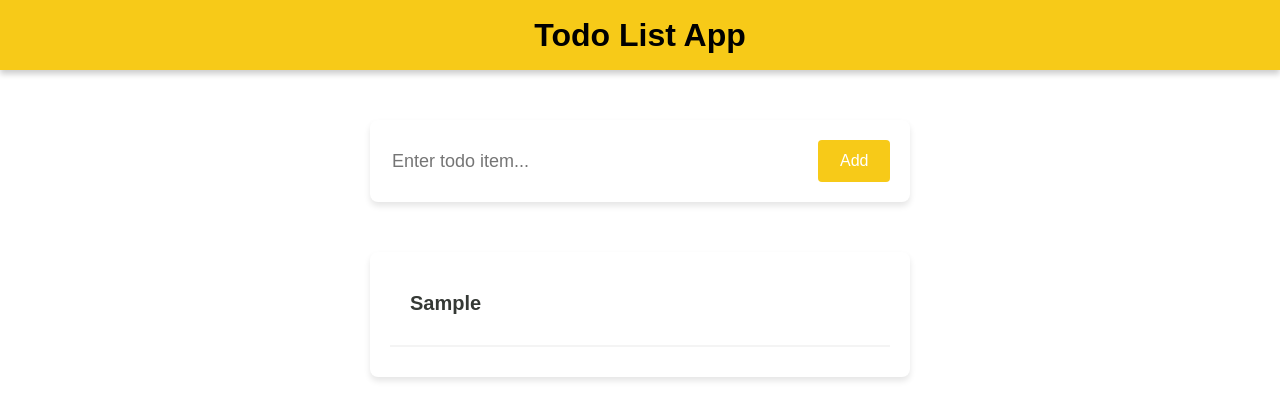
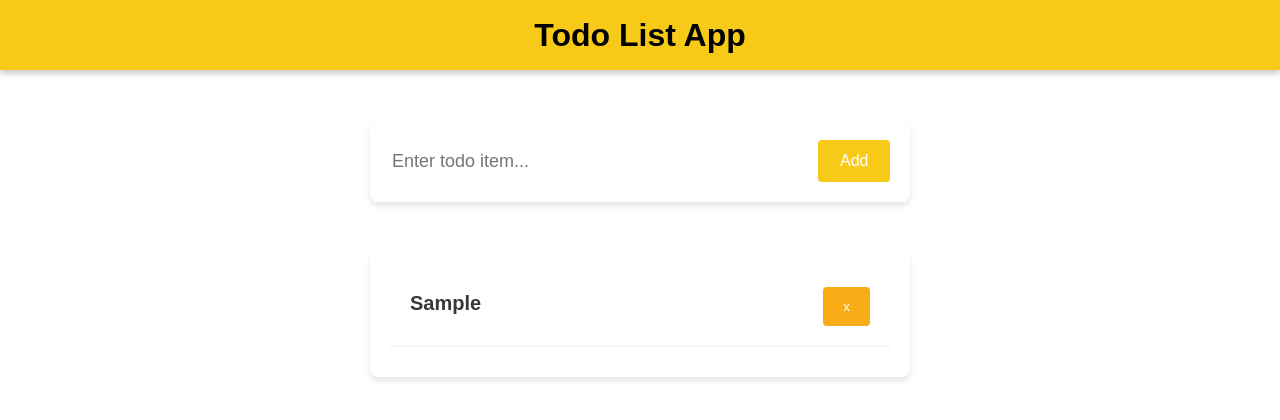
Before and after one commit to kshyxxz/webDevelopment, a React (Vite) app in the folder todoApp/todo-list-app/: page / in a window 1280 px wide. Both pictures are taken after typing "Sample" into the empty fields and a click on the button "Add". Shown: the top 420 px of the page. Built offline with nearby package versions, Linux system fonts and the light colour scheme.

Commit message:
reactJS_40-43

```diff
--- a/todoApp/todo-list-app/src/components/Form.jsx
+++ b/todoApp/todo-list-app/src/components/Form.jsx
@@ -1,11 +1,11 @@
 import { useState } from "react";
 import styles from "./form.module.css";
 export default function Form({ todos, setTodos }) {
-	const [todo, setTodo] = useState("");
+	const [todo, setTodo] = useState({ name: "", done: false });
 	const handleSubmit = (e) => {
 		e.preventDefault();
 		setTodos([...todos, todo]);
-		setTodo("");
+		setTodo({ name: "", done: false });
 	};
 
 	return (
@@ -13,8 +13,10 @@ export default function Form({ todos, setTodos }) {
 			<div className={styles.inputContainer}>
 				<input
 					className={styles.modernInput}
-					onChange={(e) => setTodo(e.target.value)}
-					value={todo}
+					onChange={(e) =>
+						setTodo({ name: e.target.value, done: false })
+					}
+					value={todo.name}
 					type="text"
 					placeholder="Enter todo item..."
 				/>
--- a/todoApp/todo-list-app/src/components/Todo.jsx
+++ b/todoApp/todo-list-app/src/components/Todo.jsx
@@ -7,7 +7,7 @@ export default function Todo() {
 	return (
 		<>
 			<Form todos={todos} setTodos={setTodos} />
-			<TodoList todos={todos} />
+			<TodoList todos={todos} setTodos={setTodos} />
 		</>
 	);
 }
--- a/todoApp/todo-list-app/src/components/TodoItem.jsx
+++ b/todoApp/todo-list-app/src/components/TodoItem.jsx
@@ -1,9 +1,36 @@
 import styles from "./todoitem.module.css";
 
-export default function Todoitem({ item }) {
+export default function Todoitem({ item, todos, setTodos }) {
+	function handleDelete(item) {
+		console.log("delete button clicked for item", item);
+		setTodos(todos.filter((todo) => todo !== item));
+	}
+	function handleclick(name) {
+		setTodos(
+			todos.map((todo) =>
+				todo.name === name ? { ...todo, done: !todo.done } : { ...todo }
+			)
+		);
+	}
+	const className = item.done ? styles.completed : "";
 	return (
 		<div className={styles.item}>
-			<div className={styles.itemname}>{item}</div>
+			<div className={styles.itemname}>
+				<span
+					className={className}
+					onClick={() => handleclick(item.name)}
+				>
+					{item.name}
+				</span>
+				<span>
+					<button
+						onClick={() => handleDelete(item)}
+						className={styles.deletebutton}
+					>
+						x
+					</button>
+				</span>
+			</div>
 			<hr className={styles.line} />
 		</div>
 	);
--- a/todoApp/todo-list-app/src/components/TodoList.jsx
+++ b/todoApp/todo-list-app/src/components/TodoList.jsx
@@ -1,10 +1,15 @@
 import TodoItem from "./TodoItem";
 import styles from "./todolist.module.css";
-export default function TodoList({ todos }) {
+export default function TodoList({ todos, setTodos }) {
 	return (
 		<div className={styles.list}>
 			{todos.map((item) => (
-				<TodoItem item={item} key={item} />
+				<TodoItem
+					item={item}
+					key={item.name}
+					todos={todos}
+					setTodos={setTodos}
+				/>
 			))}
 		</div>
 	);
--- a/todoApp/todo-list-app/src/components/todoitem.module.css
+++ b/todoApp/todo-list-app/src/components/todoitem.module.css
@@ -13,3 +13,18 @@
 .line {
 	border: 1px solid #f4f4f4;
 }
+
+.deletebutton {
+	float: right;
+	padding: 12px 20px;
+	border: none;
+	background-color: #f7ac18;
+	margin-top: -5px;
+	border-radius: 4px;
+	color: white;
+	cursor: pointer;
+}
+
+.completed {
+	text-decoration: line-through;
+}
```
